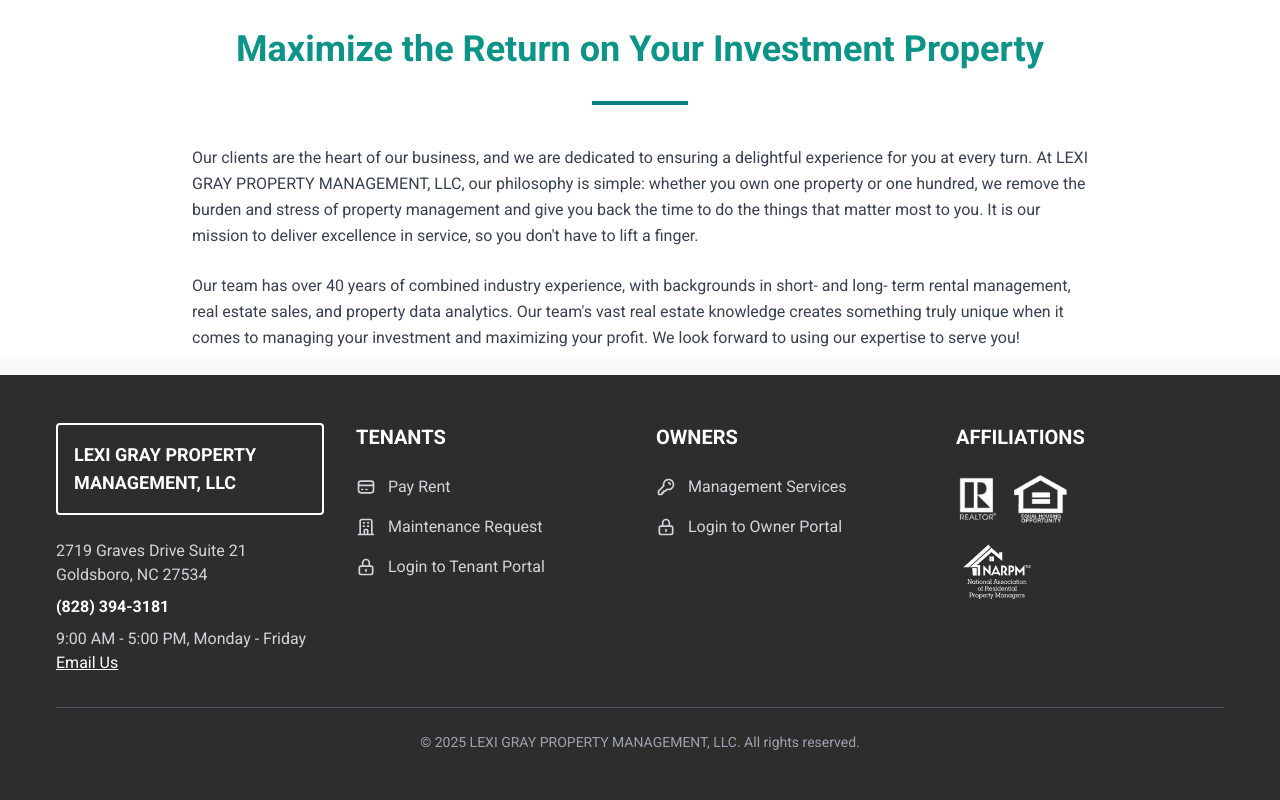
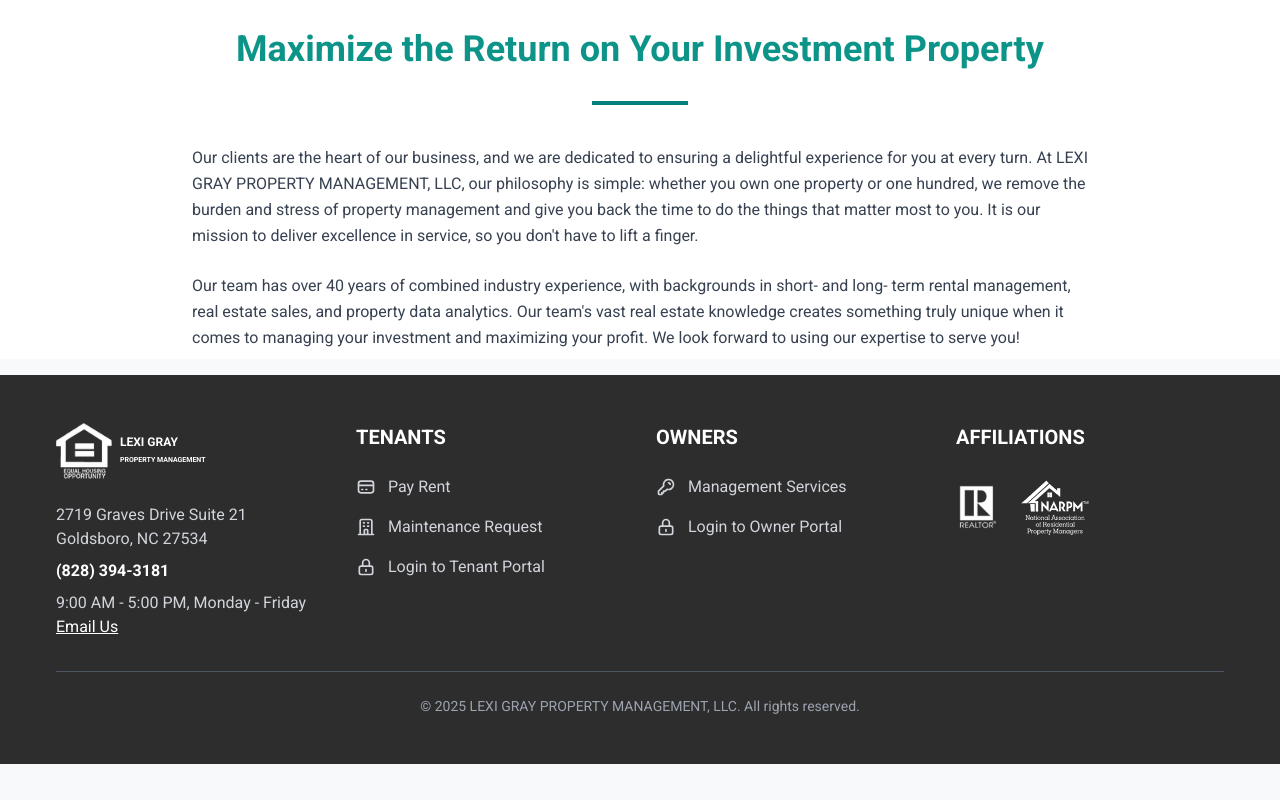
Before and after one commit to underscore-chill/pattonallen, an Angular app: page / in a window 1280 px wide. Shown: the part 1071-1871 px from the top of the page. After the commit the page ends 1835 px from the top, so only its background shows below. Built offline with nearby package versions, Linux system fonts and the light colour scheme.

Commit message:
fix: update footer HTML structure and logo for company information

```diff
--- a/src/app/components/footer/footer.html
+++ b/src/app/components/footer/footer.html
@@ -4,10 +4,19 @@
       <!-- Company Information -->
       <div class="space-y-4">
         <div class="flex items-center mb-6">
-          <span
-            class="p-2 md:p-4 border-2 border-white rounded text-xs md:text-lg font-bold"
-            >LEXI GRAY PROPERTY MANAGEMENT, LLC</span
+          <a
+          routerLink="/"
+          class="flex items-center text-sm font-bold text-white"
+        >
+          <img
+            src="/images/eho.png"
+            alt="LEXI GRAY PROPERTY MANAGEMENT, LLC Logo"
+            class="h-14 w-14 mr-2"
+          />
+          <span class="rounded text-xs"
+            >LEXI GRAY <br /> <span class="text-[7px]">PROPERTY MANAGEMENT</span> </span
           >
+        </a>
         </div>
         <div class="space-y-2 text-gray-300">
           <p>2719 Graves Drive Suite 21 Goldsboro, NC 27534</p>
@@ -146,13 +155,11 @@
                 alt="REALTOR"
                 class="h-12 w-auto"
               />
-              <img
+              <!-- <img
                 src="/images/eho.png"
                 alt="Equal Housing Opportunity"
                 class="h-12 w-auto"
-              />
-            </div>
-            <div>
+              /> -->
               <img
                 src="/images/narpm.png"
                 alt="NARPM - National Association of Residential Property Managers"
```
